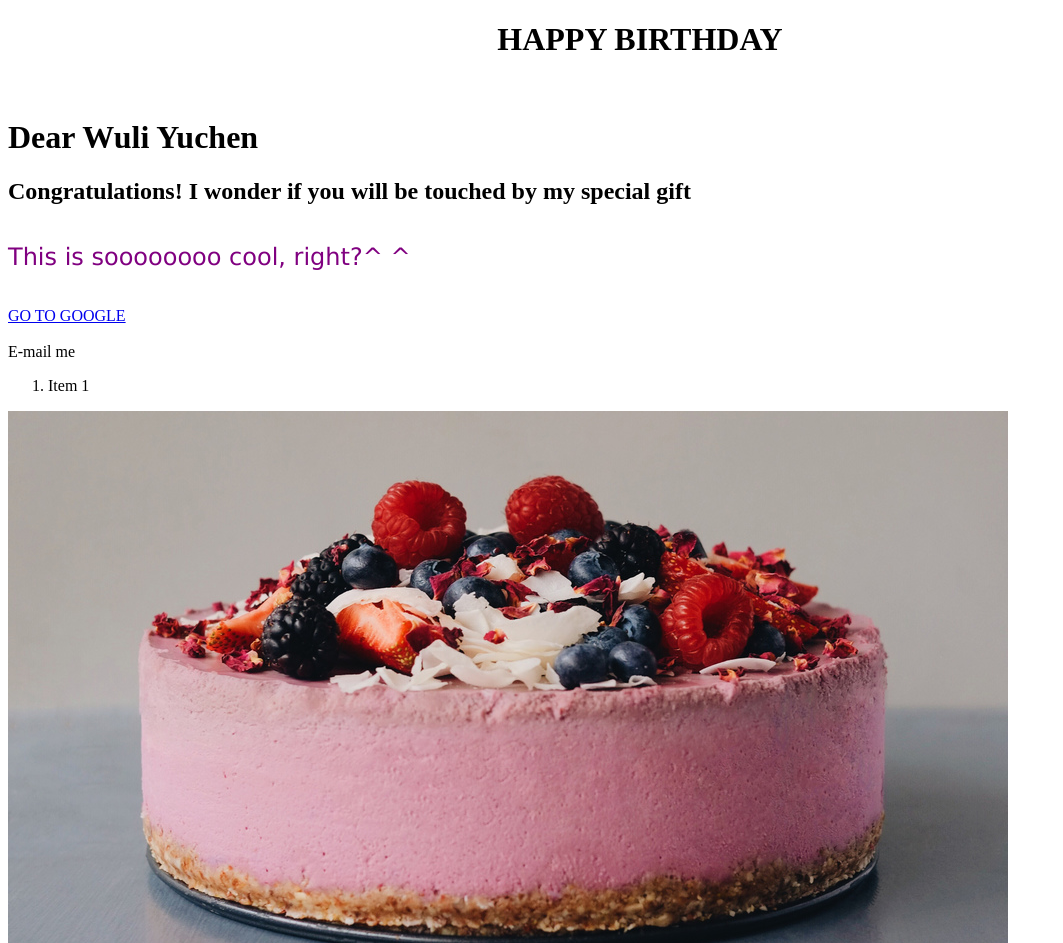
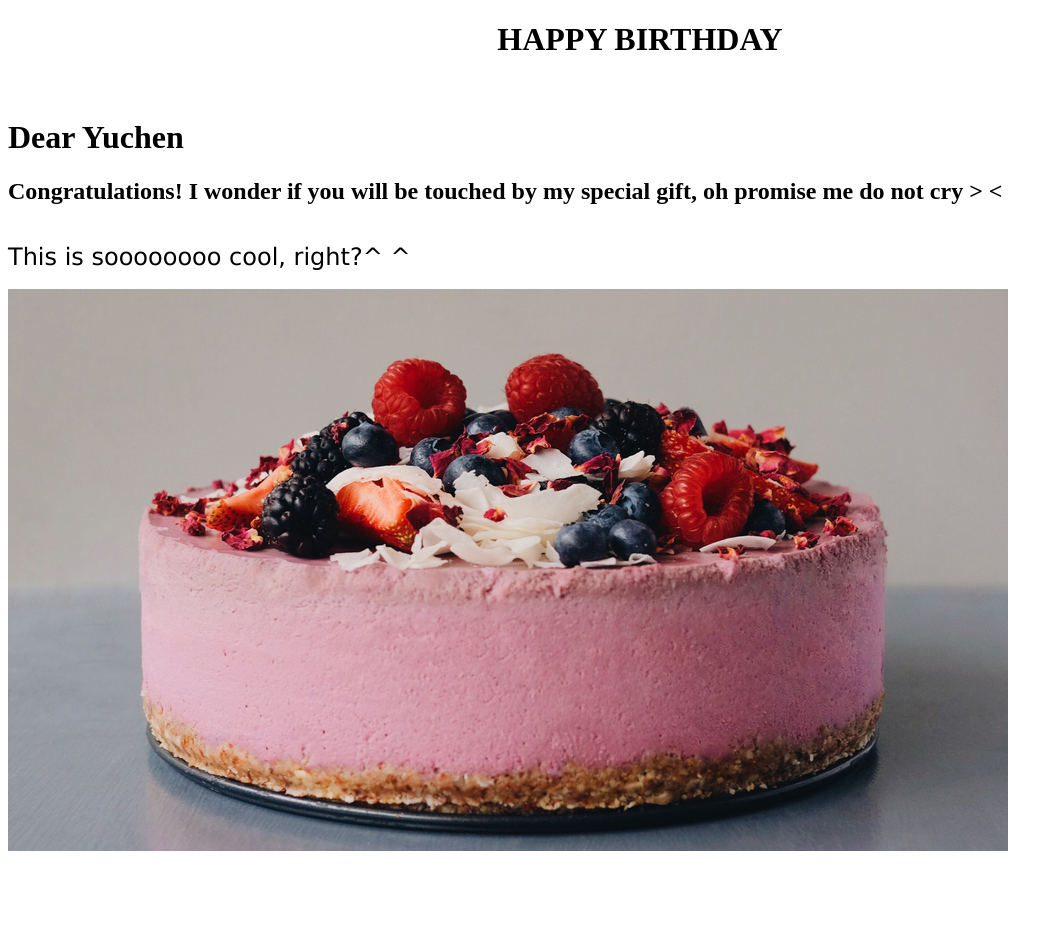
Before and after one commit to nobitaneun/nobitaneun, a plain HTML site: page index.html in a window 1280 px wide. Shown: the top 943 px of the page, without its empty margins (0-1063 px from the left). After the commit the page ends 863 px from the top, so only its background shows below. Drawn offline with nearby package versions, Linux system fonts and the light colour scheme; files whose address does not match are found by name.

Commit message:
brithday

```diff
--- a/index.html
+++ b/index.html
@@ -28,24 +28,15 @@
 </div>
 
 <br/>
-<h1>Dear Wuli Yuchen</h1>
-<h2>Congratulations! I wonder if you will be touched by my special gift</h2>
+<h1>Dear Yuchen</h1>
+<h2>Congratulations! I wonder if you will be touched by my special gift, oh promise me do not cry > <</h2>
 <br />
 
-<font face="verdana" size="5" color="purple">This is soooooooo cool, right?^ ^ </font>
+<font face="verdana" size="5" color="black">This is soooooooo cool, right?^ ^ </font>
 
 <br/>
 <br/>
-<br>
-<a href="http://www.google.com" target="_new"> GO TO GOOGLE</a>
-<br>
-<br>
-<a herf="mailto:nobitaneun@gmail.com"> E-mail me </a>
 
-<ol>
-    <li>Item 1</li>
-
-       </ol>
 
 <aside class="sidebar">
 <img src="c/cake.JPG">
```
